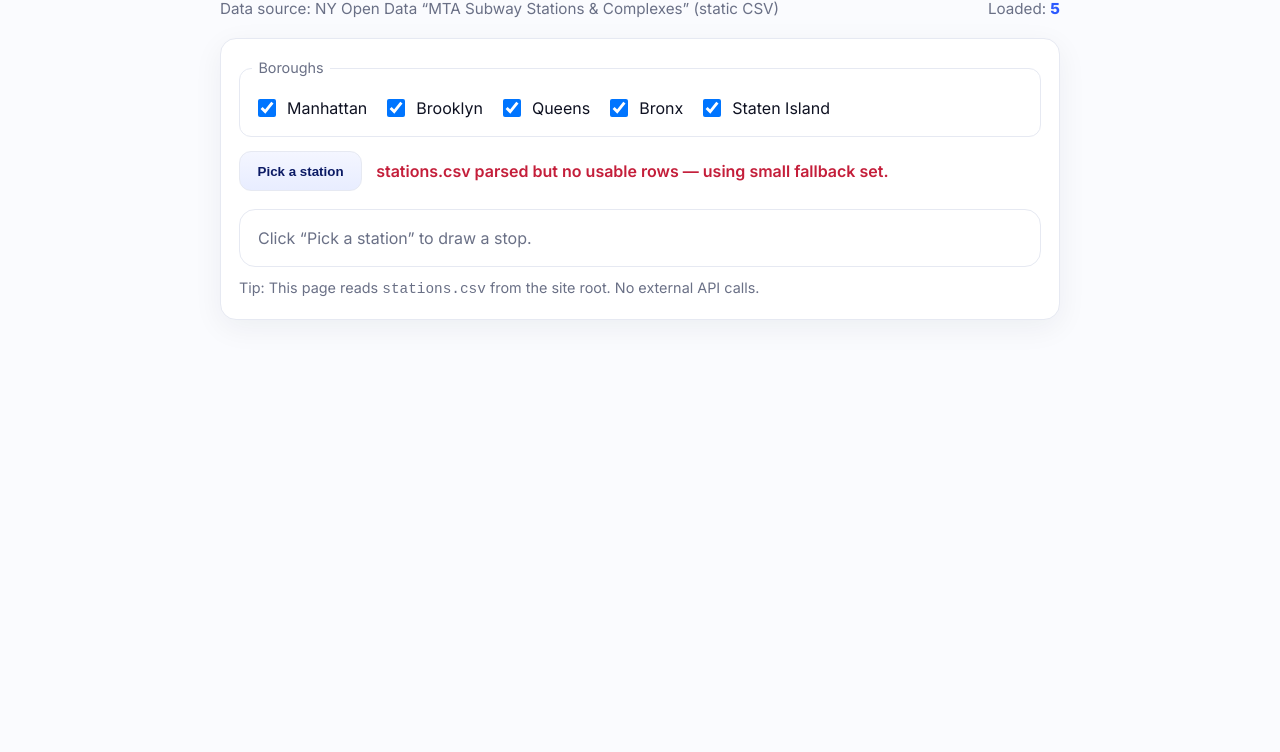
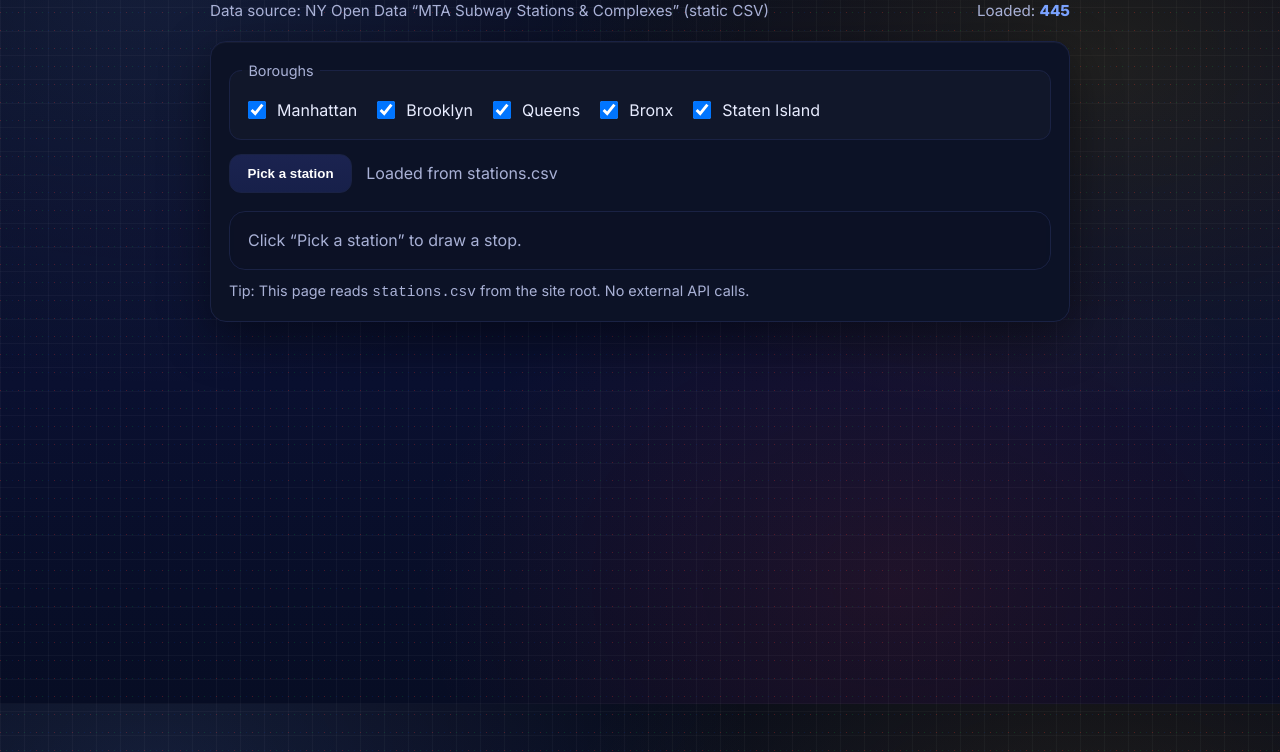
Before and after one commit to hellomaxlee/random-subway, a plain HTML site: page index.html in a window 1280 px wide. Shown: the part 96-848 px from the top of the page. Drawn offline with nearby package versions, Linux system fonts and the light colour scheme.

Commit message:
Update index.html

```diff
--- a/index.html
+++ b/index.html
@@ -9,24 +9,39 @@
   <link href="https://fonts.googleapis.com/css2?family=Inter:wght@400;600;800&display=swap" rel="stylesheet">
   <style>
     :root{
-      --bg:#fafbfe; --ink:#0f1222; --muted:#6a7086; --card:#ffffff; --border:#e6e9f2; --accent:#2b59ff;
+      --ink:#e8ecff; --muted:#a9b1d6; --panel:#0c1226; --border:#1a2244; --accent:#7aa2ff;
+      --bg1:#060a1a; --bg2:#0a1030;
     }
     *{box-sizing:border-box}
     html,body{height:100%}
     body{
-      margin:0; background:var(--bg); color:var(--ink);
+      margin:0; color:var(--ink);
       font-family: Inter, system-ui, -apple-system, Segoe UI, Roboto, Arial, sans-serif;
       line-height:1.55;
+      /* Geometric NYC-esque background: deep night gradient + faint grid + diagonal subway “lines” */
+      background:
+        /* soft colored “city lights” blobs */
+        radial-gradient(1000px 700px at 12% 8%, rgba(122,162,255,.12), transparent 60%),
+        radial-gradient(900px 600px at 85% 20%, rgba(255,204,10,.10), transparent 60%),
+        radial-gradient(800px 600px at 70% 85%, rgba(238,53,46,.10), transparent 60%),
+        /* diagonal subway lines */
+        linear-gradient(135deg, rgba(238,53,46,.28) 1px, transparent 1px) 0 0/ 18px 18px,
+        linear-gradient(135deg, rgba(0,147,60,.24) 1px, transparent 1px) 6px 0/ 18px 18px,
+        linear-gradient(135deg, rgba(0,57,166,.20) 1px, transparent 1px) 12px 0/ 18px 18px,
+        /* subtle isometric grid */
+        repeating-linear-gradient(0deg, rgba(255,255,255,.03), rgba(255,255,255,.03) 1px, transparent 1px, transparent 24px),
+        repeating-linear-gradient(90deg, rgba(255,255,255,.03), rgba(255,255,255,.03) 1px, transparent 1px, transparent 24px),
+        linear-gradient(180deg, var(--bg1), var(--bg2) 60%, #070d24);
     }
-    .wrap{max-width:880px;margin:48px auto;padding:0 20px}
+    .wrap{max-width:900px;margin:48px auto;padding:0 20px}
     header{display:flex;justify-content:space-between;align-items:flex-end;gap:12px;margin-bottom:18px}
-    h1{margin:0; font-weight:800; letter-spacing:.2px; font-size:1.8rem}
+    h1{margin:0; font-weight:800; letter-spacing:.2px; font-size:1.9rem}
     .tag{color:var(--muted); font-size:.95rem}
     .panel{
-      background:var(--card); border:1px solid var(--border); border-radius:16px; padding:18px;
-      box-shadow:0 8px 30px rgba(23,27,59,.06);
+      background:var(--panel); border:1px solid var(--border); border-radius:16px; padding:18px;
+      box-shadow:0 15px 50px rgba(0,0,0,.45), inset 0 1px 0 rgba(255,255,255,.04);
     }
-    fieldset{border:1px solid var(--border); border-radius:12px; padding:10px 12px; margin:0}
+    fieldset{border:1px solid var(--border); border-radius:12px; padding:10px 12px; margin:0; background:rgba(255,255,255,.02)}
     legend{font-size:.9rem;color:var(--muted); padding:0 .4rem}
     .boroughs{display:flex; gap:16px; flex-wrap:wrap; padding:6px 2px}
     label{display:inline-flex; gap:.5rem; align-items:center; cursor:pointer; user-select:none}
@@ -34,14 +49,15 @@
     .controls{display:flex; gap:14px; align-items:center; flex-wrap:wrap; margin-top:14px}
     button{
       font-weight:700; padding:.7rem 1.1rem; border-radius:12px; border:1px solid var(--border);
-      background:linear-gradient(180deg,#f4f6ff,#e8edff); color:#0b1a64; cursor:pointer;
+      background:linear-gradient(180deg,#1b2350,#17204a); color:#fff; cursor:pointer;
     }
-    button:hover{filter:brightness(1.02)}
+    button:hover{filter:brightness(1.07)}
     .status{color:var(--muted)}
-    .notice{color:#c41e3a; font-weight:600}
+    .notice{color:#ff8e8e; font-weight:600}
     .result{margin-top:18px}
     .card{
-      background:var(--card); border:1px solid var(--border); border-radius:16px; padding:16px 18px;
+      background:rgba(12,18,38,.75); border:1px solid var(--border); border-radius:16px; padding:16px 18px;
+      backdrop-filter: blur(3px);
     }
     .name{font-size:1.35rem;font-weight:800;letter-spacing:.2px;margin:.3rem 0 .1rem}
     .row{display:flex; gap:18px; align-items:center; flex-wrap:wrap}
@@ -50,11 +66,13 @@
     .lines{display:flex; gap:8px; flex-wrap:wrap}
     .dot{
       width:28px;height:28px;border-radius:50%; display:inline-flex; align-items:center; justify-content:center;
-      font-weight:800; color:#fff; text-shadow:0 1px 0 rgba(0,0,0,.35); border:1px solid rgba(0,0,0,.15);
+      font-weight:800; color:#fff; text-shadow:0 1px 0 rgba(0,0,0,.35); border:1px solid rgba(0,0,0,.35);
       font-size:.95rem;
     }
     .count{color:var(--accent);font-weight:700}
     footer{margin-top:10px; color:var(--muted); font-size:.9rem}
+    a { color: var(--accent); text-decoration: none; }
+    a:hover { text-decoration: underline; }
   </style>
 </head>
 <body>
@@ -94,7 +112,7 @@
     </section>
   </div>
 
-  <!-- Robust CSV parser -->
+  <!-- Papa Parse for CSV -->
   <script src="https://cdn.jsdelivr.net/npm/papaparse@5.4.1/papaparse.min.js"></script>
 
 <script>
@@ -118,47 +136,58 @@
     'S':'#808183','SIR':'#0039A6'
   };
 
-  // tiny fallback in case CSV is missing
+  // fallback tiny set if CSV missing
   const FALLBACK = [
-    { complex_name: 'Times Sq - 42 St', borough: 'Manhattan', services: '1 2 3 7 N Q R W S' },
-    { complex_name: 'Atlantic Av - Barclays Ctr', borough: 'Brooklyn', services: 'B Q 2 3 4 5 D N R' },
-    { complex_name: 'Flushing - Main St', borough: 'Queens', services: '7' },
-    { complex_name: '149 St - Grand Concourse', borough: 'Bronx', services: '2 5' },
-    { complex_name: 'St George', borough: 'Staten Island', services: 'SIR' }
+    { name: 'Times Sq - 42 St', borough: 'Manhattan', services: '1 2 3 7 N Q R W S' },
+    { name: 'Atlantic Av - Barclays Ctr', borough: 'Brooklyn', services: 'B Q 2 3 4 5 D N R' },
+    { name: 'Flushing - Main St', borough: 'Queens', services: '7' },
+    { name: '149 St - Grand Concourse', borough: 'Bronx', services: '2 5' },
+    { name: 'St George', borough: 'Staten Island', services: 'SIR' }
   ];
 
   let stations = [];
 
-  // Try to find a column by any of several likely names (case-insensitive)
+  // Helpers to read columns with flexible names (case-insensitive, spaces OK)
   function getField(row, candidates){
-    for (const key of Object.keys(row)){
-      const k = key.trim().toLowerCase();
+    const keys = Object.keys(row);
+    for (const key of keys){
+      const norm = key.trim().toLowerCase();
       for (const c of candidates){
-        if (k === c) return row[key];
+        if (norm === c) return row[key];
       }
     }
     return undefined;
   }
 
+  // Adapted for your CSV headers:
+  // - Name: "Display Name" or "Stop Name" (fallbacks included)
+  // - Borough: letters like M/B/Q/X/S
+  // - Services: "Daytime Routes"
+  // - Coordinates: "Latitude", "Longitude"
   function normName(row){
-    return getField(row, ['complex_name','complex','complexname']) ||
-           getField(row, ['station_name','stop_name','name','station']);
+    return getField(row, [
+      'display name','stop name','station name','complex name','stations in complex'
+    ]);
   }
-
   function normBorough(row){
-    return getField(row, ['borough','boro']);
+    const raw = getField(row, ['borough','boro']);
+    if (!raw) return undefined;
+    const x = String(raw).trim().toUpperCase();
+    if (x === 'M' || x === 'MANHATTAN') return 'Manhattan';
+    if (x === 'B' || x === 'BK' || x === 'BROOKLYN') return 'Brooklyn';
+    if (x === 'Q' || x === 'QUEENS') return 'Queens';
+    if (x === 'X' || x === 'BX' || x === 'BRONX') return 'Bronx';
+    if (x === 'S' || x === 'SI' || x === 'STATEN ISLAND') return 'Staten Island';
+    return raw; // already full name
   }
-
   function normServices(row){
-    return getField(row, ['services','lines','route','routes','transfers']);
+    return getField(row, ['daytime routes','services','lines','routes','transfers']);
   }
-
   function normLat(row){
-    return getField(row, ['latitude','lat','gtfs_latitude','y']);
+    return getField(row, ['latitude','gtfs latitude','gtfs_latitude','y']);
   }
-
   function normLon(row){
-    return getField(row, ['longitude','lon','long','gtfs_longitude','x']);
+    return getField(row, ['longitude','gtfs longitude','gtfs_longitude','x']);
   }
 
   function splitLines(s){
@@ -175,32 +204,27 @@
   }
 
   function renderStation(s){
-    const name = s.name || 'Unknown';
-    const borough = s.borough || '—';
     const lines = splitLines(s.services);
-
     resultEl.classList.remove('status');
     resultEl.innerHTML = `
       <div class="row">
         <div class="group">
           <div class="label">Borough</div>
-          <div><strong>${borough}</strong></div>
+          <div><strong>${s.borough}</strong></div>
         </div>
         <div class="group">
           <div class="label">Lines</div>
           <div class="lines">${lines.length ? lines.map(dotHTML).join('') : '<span class="label">—</span>'}</div>
         </div>
       </div>
-      <div class="name">${name}</div>
+      <div class="name">${s.name}</div>
     `;
   }
 
   function selectedBoroughs(){
     return [...document.querySelectorAll('input[name="borough"]:checked')].map(cb => cb.value);
   }
-
   function pickRandom(list){ return list[Math.floor(Math.random() * list.length)]; }
-
   function pickAndShow(){
     if (!stations.length){ return; }
     const sel = selectedBoroughs();
@@ -212,44 +236,41 @@
     }
     renderStation(pickRandom(pool));
   }
-
   btn.addEventListener('click', pickAndShow);
 
-  function mapRow(row){
+  // Load CSV robustly: fetch text -> Papa.parse -> map
+  async function loadCSV(){
+    try{
+      const res = await fetch('./stations.csv', { cache: 'no-store' });
+      if (!res.ok) throw new Error(`HTTP ${res.status} ${res.statusText}`);
+      const text = await res.text();
+
+      const parsed = Papa.parse(text, { header: true, dynamicTyping: true, skipEmptyLines: true });
+      if (parsed.errors && parsed.errors.length){
+        console.warn('Papa errors:', parsed.errors);
+      }
+
+      const mapped = parsed.data.map(row => {
         const name = normName(row);
         const borough = normBorough(row);
         const services = normServices(row);
         const lat = normLat(row);
         const lon = normLon(row);
-    return (name && borough) ? { name, borough, services, latitude: lat, longitude: lon } : null;
-  }
+        if (!name || !borough) return null;
+        return { name, borough, services, latitude: lat, longitude: lon };
+      }).filter(Boolean);
 
-  function loadCSV(){
-    statusEl.textContent = 'Loading stations.csv…';
-    Papa.parse('./stations.csv', {
-      download: true,
-      header: true,
-      dynamicTyping: true,
-      skipEmptyLines: true,
-      fastMode: false,
-      complete: (res) => {
-        const mapped = res.data.map(mapRow).filter(Boolean);
-        if (mapped.length){
+      if (!mapped.length) throw new Error('Parsed but found 0 usable rows (check headers).');
+
       stations = mapped;
       countEl.textContent = String(stations.length);
       statusEl.textContent = 'Loaded from stations.csv';
-        } else {
+    }catch(err){
+      console.error('CSV load failed:', err);
       stations = FALLBACK;
       countEl.textContent = String(stations.length);
-          statusEl.innerHTML = '<span class="notice">stations.csv parsed but no usable rows — using small fallback set.</span>';
+      statusEl.innerHTML = `<span class="notice">Could not load stations.csv — using small fallback set. (${err.message})</span>`;
     }
-      },
-      error: (err) => {
-        stations = FALLBACK;
-        countEl.textContent = String(stations.length);
-        statusEl.innerHTML = `<span class="notice">Could not load stations.csv — using small fallback set. (${err && err.message ? err.message : 'Unknown error'})</span>`;
-      }
-    });
   }
 
   loadCSV();
```
Lines whose indentation alone changed are shown as unchanged.
